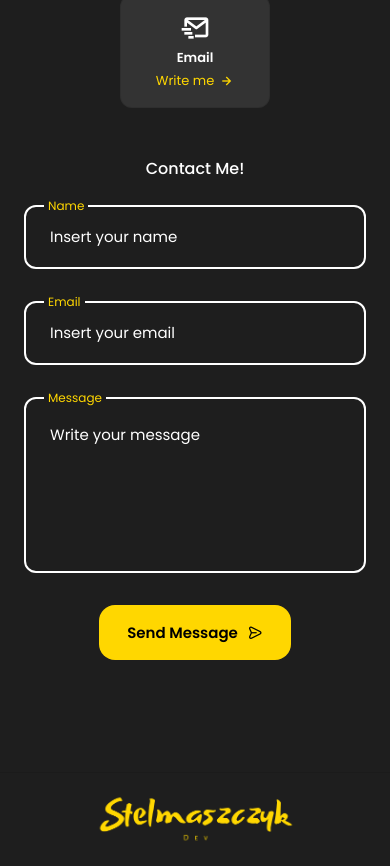
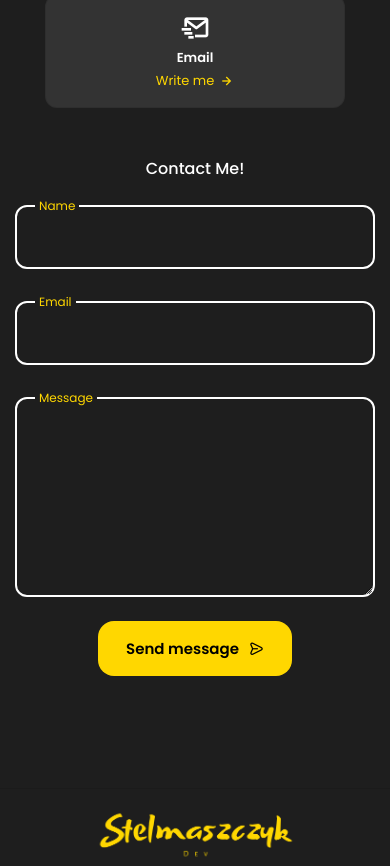
Before and after one commit to stelmaszczykadrian/Portfolio, a React (Create React App) app in the folder portfolio/: page / in a window 390 px wide. Shown: the part 5777-6643 px from the top of the page. Built offline with nearby package versions, Linux system fonts and the light colour scheme; no server answers; the HTML template or start-up script is replaced by a standard one.

Commit message:
Feature: Add Contact form validation using Formik and Yup libraries

```diff
--- a/portfolio/package.json
+++ b/portfolio/package.json
@@ -8,12 +8,14 @@
     "@testing-library/react": "^13.4.0",
     "@testing-library/user-event": "^13.5.0",
     "emailjs-com": "^3.2.0",
+    "formik": "^2.4.5",
     "framer-motion": "^10.16.4",
     "react": "^18.2.0",
     "react-dom": "^18.2.0",
     "react-scripts": "^5.0.1",
     "react-toastify": "^9.1.3",
-    "web-vitals": "^2.1.4"
+    "web-vitals": "^2.1.4",
+    "yup": "^1.3.2"
   },
   "scripts": {
     "start": "react-scripts start",
--- a/portfolio/src/components/contact/Contact.css
+++ b/portfolio/src/components/contact/Contact.css
@@ -31,7 +31,7 @@
     padding: 1rem;
     border-radius: 0.75rem;
     text-align: center;
-    transition: 2s;
+    /*transition: 2s;*/
 }
 
 .contact__card-icon {
@@ -66,6 +66,7 @@
     background-color: #FFD700;
     transition: 0.5s;
     font-weight: bold;
+    margin-top: 8rem;
 }
 
 .contact__button-icon {
@@ -100,15 +101,15 @@
     background: none;
     outline: none;
     border: 2px solid var(--title-color);
-    color: var(--text-color);
+    color: var(--title-color);
     border-radius: 0.75rem;
     padding: 1.5rem;
     z-index: 1;
 }
 
-.contact__form-input::placeholder {
-    color: var(--title-color);
-}
+/*.contact__form-input::placeholder {*/
+/*    color: var(--title-color);*/
+/*}*/
 
 .contact__form-tag {
     position: absolute;
@@ -129,6 +130,21 @@
     resize: none;
 }
 
+.error-message {
+    color: red; /* Ustaw kolor na czerwony */
+}
+
+/*.custom-textarea {*/
+/*    width: 360px;*/
+/*    height: 200px;*/
+/*}*/
+
+.custom-textarea {
+    width: 100%; /* Szerokość dostosowana do kontenera */
+    height: 200px;
+    margin-bottom: 5rem; /* Dodaj margines na dole */
+}
+
 /* BREAKPOINTS */
 /* For large devices */
 @media screen and (max-width: 992px) {
@@ -143,26 +159,37 @@
         row-gap: 3rem;
     }
 
-    .contact__info {
-        justify-content: center;
-    }
+    /*.contact__info {*/
+    /*    justify-content: center;*/
+    /*}*/
 
-    .contact__form {
-        margin: 0 auto;
+    /*.contact__form {*/
+    /*    margin: 0 auto;*/
+    /*}*/
+}
+
+@media screen and (max-width: 576px) {
+    /*.contact__info {*/
+    /*    grid-template-columns: 1fr;*/
+    /*}*/
+
+    /*.contact__form {*/
+    /*    margin-left: 3rem;*/
+    /*    margin-right: 3rem;*/
+    /*}*/
+}
+
+/* For small devices*/
+@media screen and (max-width: 360px) {
+    .contact__form-div {
+        margin-left: 1rem;
+        width: 90%;
     }
 }
 
-@media screen and (max-width: 576px) {
-    .contact__info {
-        grid-template-columns: 1fr;
-    }
-
-    .contact__form {
-        width: 100%;
+@media screen and (max-width: 330px) {
+    .contact__form-div {
+        margin-left: 3rem;
+        width: 80%;
     }
 }
-
-/* For small devices*/
-@media screen and (max-width: 350px) {
-
-}
--- a/portfolio/src/components/contact/Contact.jsx
+++ b/portfolio/src/components/contact/Contact.jsx
@@ -3,28 +3,46 @@ import emailjs from '@emailjs/browser';
 import "./Contact.css";
 import {toast} from "react-toastify";
 import config from "../../env";
+import * as Yup from 'yup';
 import ContactCard from "./ContactCard";
-import InputField from "./InputField";
-import TextAreaField from "./TextAreaField";
-import SubmitButton from "./SubmitButton";
 import {data, contactSectionSubtitle, contactSectionTitle} from "./Data";
+import {Formik, ErrorMessage, Field, Form} from "formik";
+
 
 export default function Contact() {
-    const form = useRef();
-    const sendEmail = (e) => {
-        e.preventDefault();
+    const formRef = useRef();
+
+    const initialValues = {
+        name: '',
+        email: '',
+        message: '',
+    };
+
+    const validationSchema = Yup.object().shape({
+        name: Yup.string()
+            .required('Name is required.')
+            .min(3, "Name too short.")
+            .max(20, "Name too long."),
+        email: Yup.string().email('Invalid email').required('Email is required.'),
+        message: Yup.string()
+            .required('Message is required.')
+            .max(500, 'Max 500 characters.'),
+    });
+
+    const sendEmail = (e, formik) => {
         emailjs.sendForm(
             config.SERVICE_ID,
             config.TEMPLATE_ID,
-            form.current,
+            formRef.current,
             config.PUBLIC_KEY)
             .then((result) => {
                 toast.success("Thanks for the message. I'll answer soon.")
-                e.target.reset()
+                formik.resetForm();
             }, (error) => {
                 toast.error("Something went wrong.")
             });
     };
+
     return (
         <section className="contact section" id="contact">
             <h2 className="section__title">
@@ -37,26 +55,69 @@ export default function Contact() {
                 <div className="contact__content">
                     <h3 className="contact__title">Check me at</h3>
                     <div className="contact__info">
-                        {data.map((contact, index) => (
+                        {data.map(({ iconClassName, title, link, buttonText }, index) => (
                             <ContactCard
                                 key={index}
-                                iconClassName={contact.iconClassName}
-                                title={contact.title}
-                                link={contact.link}
-                                buttonText={contact.buttonText}
+                                iconClassName={iconClassName}
+                                title={title}
+                                link={link}
+                                buttonText={buttonText}
                             />
                         ))}
                     </div>
                 </div>
                 <div className="contact__content">
                     <h3 className="contact__title">Contact Me!</h3>
-                    <form ref={form} onSubmit={sendEmail} className="contact__form">
-                        <InputField label="Name" type="text" name="name" placeholder="Insert your name"/>
-                        <InputField label="Email" type="email" name="email" placeholder="Insert your email"/>
-                        <TextAreaField label="Message" name="message" placeholder="Write your message" cols="30"
-                                       rows="10"/>
-                        <SubmitButton text="Send Message" iconClassName="uil uil-message contact__button-send-icon"/>
-                    </form>
+                    <Formik
+                        initialValues={initialValues}
+                        validationSchema={validationSchema}
+                        onSubmit={(values,formik) => sendEmail(values, formik)}
+                    >
+                        <Form ref={formRef}>
+                            <div className="contact__form">
+                                <div className="contact__form-div">
+                                    <label className="contact__form-tag" htmlFor="name">Name</label>
+                                    <Field name="name" type="text" className="contact__form-input"/>
+                                    <ErrorMessage
+                                        name="name"
+                                        component="div"
+                                        className="error-message"
+                                    />
+                                </div>
+                            </div>
+                            <div className="contact__form">
+                                <div className="contact__form-div">
+                                    <label className="contact__form-tag" htmlFor="email">Email</label>
+                                    <Field name="email" type="email" className="contact__form-input"/>
+                                    <ErrorMessage
+                                        name="email"
+                                        component="div"
+                                        className="error-message"
+                                    />
+                                </div>
+                            </div>
+                            <div className="contact__form">
+                                <div className="contact__form-div">
+                                    <label className="contact__form-tag" htmlFor="message">Message</label>
+                                    <Field
+                                        as="textarea"
+                                        name="message"
+                                        type="message"
+                                        className="contact__form-input custom-textarea"
+                                    />
+                                    <ErrorMessage
+                                        name="message"
+                                        component="div"
+                                        className="error-message"
+                                    />
+                                </div>
+                            </div>
+                            <button type="submit" className="button button--flex contact__button-send">
+                                {"Send message"}
+                                <i className={"uil uil-message contact__button-send-icon"}></i>
+                            </button>
+                        </Form>
+                    </Formik>
                 </div>
 
             </div>
--- a/portfolio/src/components/contact/InputField.jsx
+++ /dev/null
@@ -1,12 +0,0 @@
-import React from 'react';
-
-function InputField({label, type, name, placeholder}) {
-    return (
-        <div className="contact__form-div">
-            <label className="contact__form-tag">{label}</label>
-            <input type={type} name={name} className="contact__form-input" placeholder={placeholder}/>
-        </div>
-    );
-}
-
-export default InputField;
--- a/portfolio/src/components/contact/SubmitButton.jsx
+++ /dev/null
@@ -1,12 +0,0 @@
-import React from 'react';
-
-function SubmitButton({text, iconClassName}) {
-    return (
-        <button className="button button--flex contact__button-send">
-            {text}
-            <i className={iconClassName}></i>
-        </button>
-    );
-}
-
-export default SubmitButton;
--- a/portfolio/src/components/contact/TextAreaField.jsx
+++ /dev/null
@@ -1,12 +0,0 @@
-import React from 'react';
-
-function TextAreaField({label, name, placeholder, cols, rows}) {
-    return (
-        <div className="contact__form-div contact__form-area">
-            <label className="contact__form-tag">{label}</label>
-            <textarea name={name} cols={cols} rows={rows} className="contact__form-input" placeholder={placeholder}/>
-        </div>
-    );
-}
-
-export default TextAreaField;
```
Also changed, not shown: 1 other file (tests, documents, lock files or other folders).
